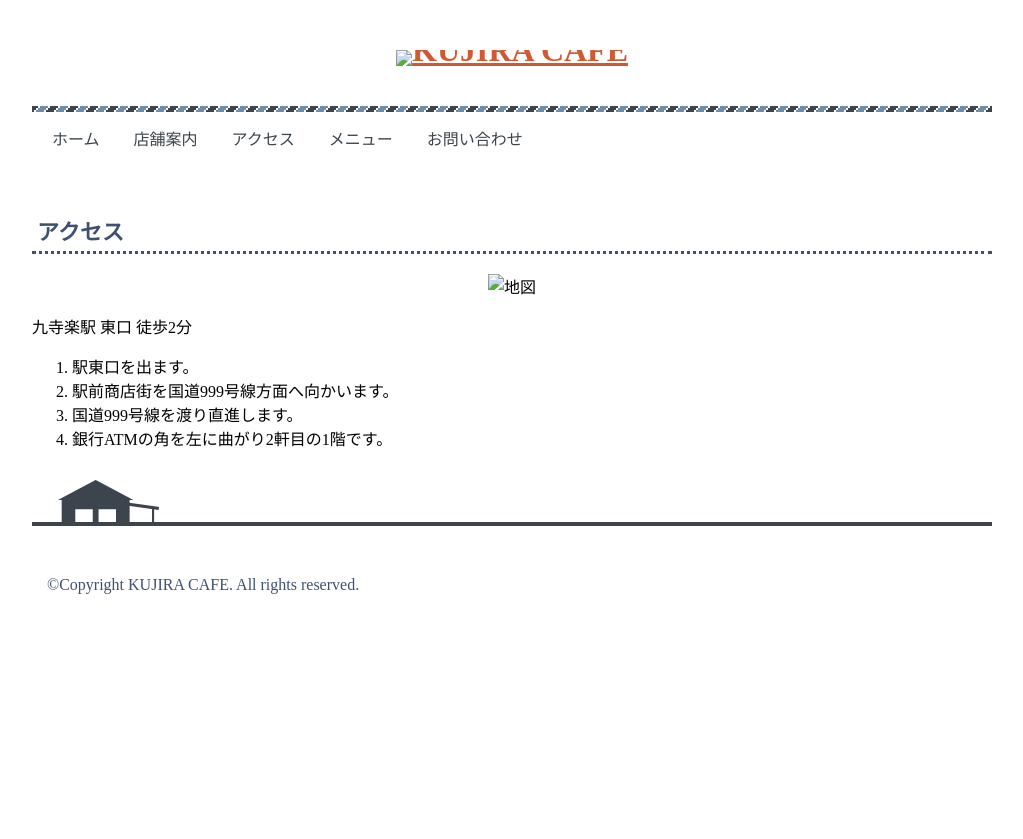
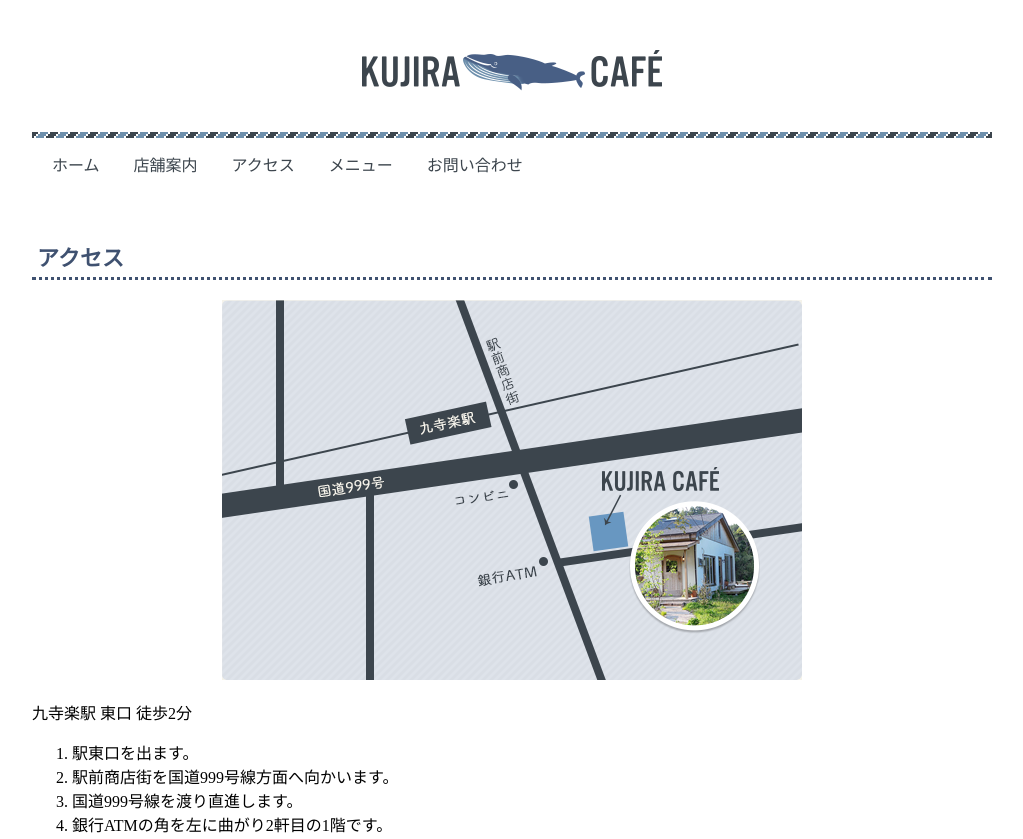
Before and after one commit to Taakako/sample1_from_bookandschool, a plain HTML site: page access.html in a window 1280 px wide. Shown: the top 839 px of the page, without its empty margins (128-1151 px from the left). Before the commit the page ends 800 px from the top, so only its background shows below. Drawn offline with Linux system fonts and the light colour scheme; files that its build step writes are made by us from their sources; files whose address does not match are found by name.

Commit message:
Update access.html

```diff
--- a/access.html
+++ b/access.html
@@ -5,13 +5,13 @@
             <meta name="viewport" content="width=device-width, initial scale=1">
             <title>アクセス | KUJIRA CAFE</title>
             <favicon></favicon>
-            <link rel="stylesheet" href="css/style.css">
+            <link rel="stylesheet" href="style.css">
         </head>
              <body>
                <div class="wrapper">
 <!--header--------------------------------------------------------------------------------------------------->
                    <header class="headder">
-                        <h1 class="logo"><a href="index.html"><img src="../images/logo.png" alt="KUJIRA CAFE"></a></h1>
+                        <h1 class="logo"><a href="index.html"><img src="logo.png" alt="KUJIRA CAFE"></a></h1>
                         <nav class="nav">
                            <ul>
                                 <li><a href="index.html">ホーム</a></li>
@@ -26,7 +26,7 @@
 <!--main------------------------------------------------------------------------------------------------------->
                 　　 <main>
                         <h2>アクセス</h2>
-                       <div class="map"><img src="../images/map.png " alt="地図"></div>
+                       <div class="map"><img src="map.png " alt="地図"></div>
                            <p>九寺楽駅 東口 徒歩2分</p>
 <ol>
 <li>駅東口を出ます。</li>
```
